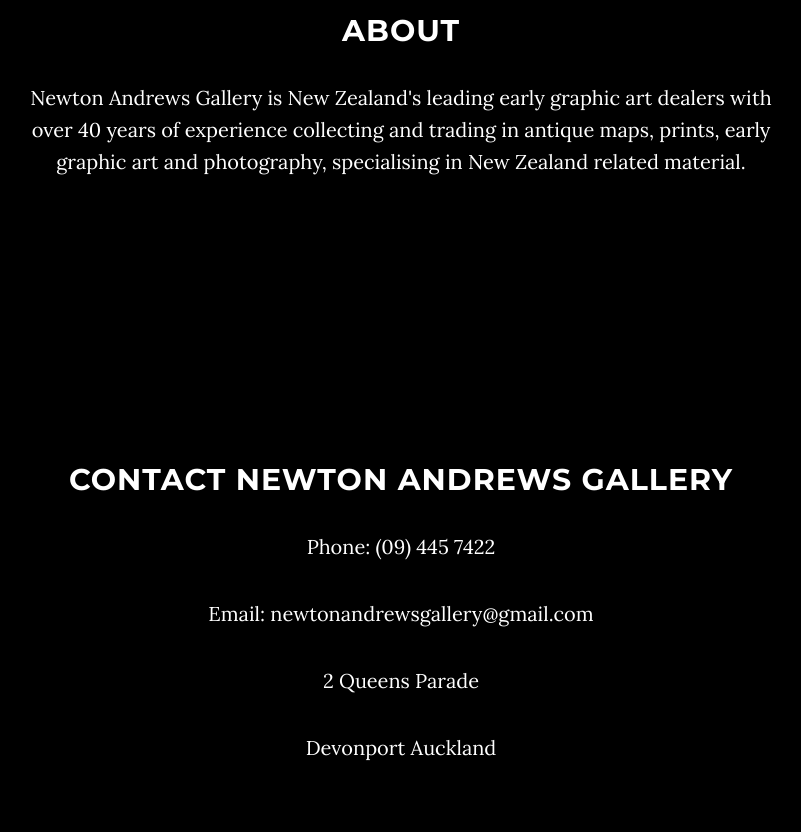
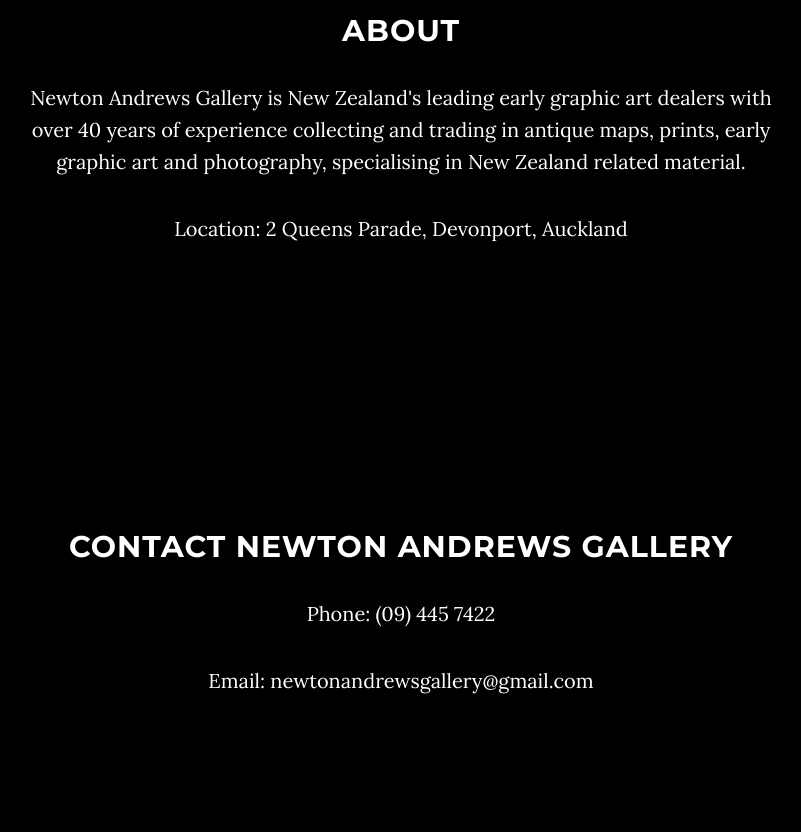
Before and after one commit to mangosteen182/newtonandrews, a website: page index.html in a window 1280 px wide. Shown: the part 1036-1868 px from the top of the page, without its empty margins (239-1040 px from the left). Drawn offline with nearby package versions, Linux system fonts and the light colour scheme.

Commit message:
Update index.html

```diff
--- a/index.html
+++ b/index.html
@@ -72,7 +72,6 @@
                 <div class="row">
                     <div class="col-md-8 col-md-offset-2">
                         <h1 class="brand-heading">Newton Andrews Gallery</h1>
-                        <p class="intro-text">New Zealand specialists in original early graphic art</p>
                         <a href="#about" class="btn btn-circle page-scroll">
                             <i class="fa fa-angle-double-down animated"></i>
                         </a>
@@ -88,6 +87,7 @@
             <div class="col-lg-8 col-lg-offset-2">
                 <h2>About</h2>
                 <p>Newton Andrews Gallery is New Zealand's leading early graphic art dealers with over 40 years of experience collecting and trading in antique maps, prints, early graphic art and photography, specialising in New Zealand related material.</p>
+                <p>Location: 2 Queens Parade, Devonport, Auckland</p>
             </div>
         </div>
     </section>
@@ -99,8 +99,6 @@
                 <h2>Contact Newton Andrews Gallery</h2>
                 <p>Phone: (09) 445 7422</p>
                 <p>Email: newtonandrewsgallery@gmail.com </p>
-                <p>2 Queens Parade</p>
-                <p>Devonport Auckland</p>
                 <ul class="list-inline banner-social-buttons">
                     <li>
                 </ul>
```
